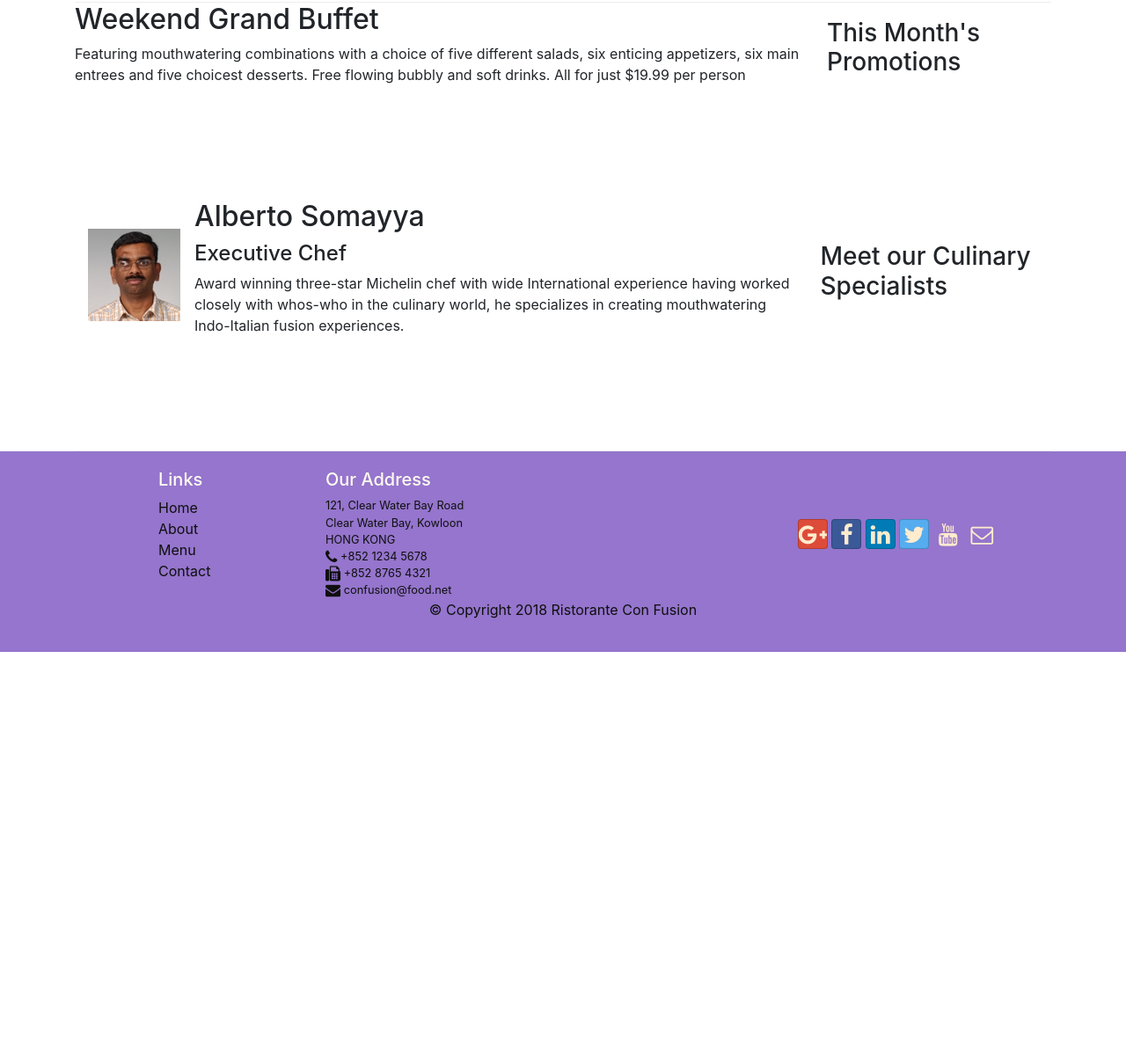
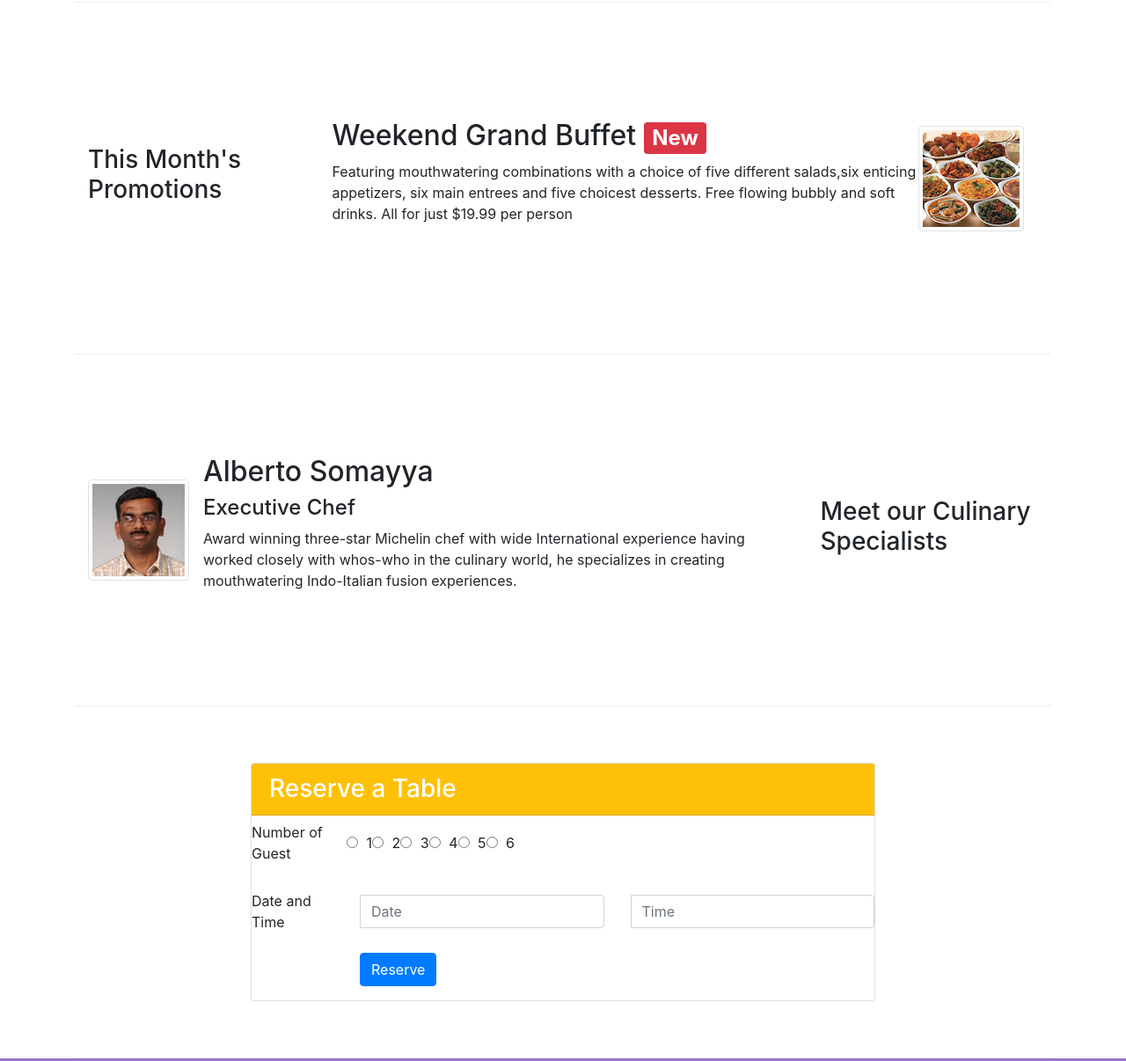
Before and after one commit to hossain-shahrier/Ristornate-con-fusion, a website: page index.html in a window 1280 px wide. Shown: the part 731-1937 px from the top of the page at 88% size. Before the commit the page ends 1472 px from the top, so only its background shows below. Drawn offline with nearby package versions, Linux system fonts and the light colour scheme.

Commit message:
second commit

```diff
--- a/index.html
+++ b/index.html
@@ -53,6 +53,9 @@
                 <div class="col-12 col-sm align-self-center">
                     <img src="img/logo.png" class="img-fluid">
                 </div>
+                <div class="col-12 col-sm align-self-center">
+                    <a class="btn btn-warning btn-block btn-sm" href="#reservetable" role="button">Reserve a Table</a>
+                </div>
             </div>
         </div>
     </header>
@@ -66,7 +69,7 @@
                 <div class="media">
                     <img class="d-flex mr-3 img-thumbnail align-self-center" src="img/uthappizza.png" alt="uthappizza">
                     <div class="media-body">
-                        <h2 class="">Uthappizza <span class="badge badge-danger">HOT</span> <span class="badge badge-pill badge-secondary">$4.99</span></h2>
+                        <h2 class="hidden-xs-down">Uthappizza <span class="badge badge-danger">HOT</span> <span class="badge badge-pill badge-secondary">$4.99</span></h2>
                          <p>A unique combination of Indian Uthappam (pancake) and Italian pizza, topped with Cerignola olives, ripe vine cherry tomatoes, Vidalia onion, Guntur chillies and Buffalo Paneer.</p>
                     </div>
                 </div>
@@ -75,13 +78,19 @@
         </div>
 
 
-        <div class="row row- align-items-center">
-            <div class="col-12 col-sm-4 order-sm-last col-md-3">
+        <div class="row row-content align-items-center">
+            <div class="col col-sm-4 order-sm-first col-md-3">
                 <h3>This Month's Promotions</h3>
             </div>
-            <div class="col col-sm order-sm-first col-md">
-                <h2>Weekend Grand Buffet</h2>
-                <p>Featuring mouthwatering combinations with a choice of five different salads, six enticing appetizers, six main entrees and five choicest desserts. Free flowing bubbly and soft drinks. All for just $19.99 per person </p>
+            <div class="col-12 col-sm order-sm-last col-md">
+                <div class="media">
+                    <div class="media-body">
+                        <h2 class="">Weekend Grand Buffet <span class="badge badge-danger">New</span></h2>
+                        <p class="hidden-xs-down">Featuring mouthwatering combinations with a choice of five different salads,six enticing appetizers, six main entrees and five choicest desserts.
+                         Free flowing bubbly and soft drinks. All for just $19.99 per person </p>
+                    </div>
+                    <img class="d-flex media-right mr-3 img-thumbnail align-self-center" src="img/buffet.png" alt="buffet">
+                </div>
             </div>
         </div>
 
@@ -91,16 +100,70 @@
             </div>
             <div class="col col-sm order-sm-first col-md">
                 <div class="media">
-                    <img class="d-flex mr-3 img-thumnail align-self-center" src="img/alberto.png" alt="alberto">
+                    <img class="d-flex mr-3 img-thumbnail align-self-center" src="img/alberto.png" alt="alberto">
                     <div class="media-body">
                         <h2 class="mt-0">Alberto Somayya</h2>
                         <h4>Executive Chef</h4>
-                        <p class="d-none d-sm-block">Award winning three-star Michelin chef with wide International experience having worked closely with whos-who in the culinary world, he specializes in creating mouthwatering Indo-Italian fusion experiences. </p>
+                        <p class="hidden-xs-down">Award winning three-star Michelin chef with wide International experience having worked closely with whos-who in the culinary world, he specializes in creating mouthwatering Indo-Italian fusion experiences. </p>
                     </div>
                 </div>
 
             </div>
         </div>
+        <div class="row row-content justify-content-center">
+            <div class="col col-sm-8 align-self-center">
+                <div class="card">
+                    <h3 class="card-header bg-warning text-white">Reserve a Table</h3>
+                    <div class="card-block">
+						<form id="reservetable">
+							<div class="form-group row align-items-center">
+								<label class="col-12 col-sm-2 col-form-label">Number of Guest</label>
+								<div class="form-check form-check-inline col-12 col-sm">
+									<label class="form-check-label">
+										<input type="radio" class="form-check-input" id="numberofguest1" name="numberofguest" value="1"> 1
+									</label>
+									<label class="form-check-label">
+										<input type="radio" class="form-check-input" id="numberofguest2" name="numberofguest" value="2"> 2
+									</label>
+									<label class="form-check-label">
+										<input type="radio" class="form-check-input" id="numberofguest3" name="numberofguest" value="2"> 3
+									</label>
+									<label class="form-check-label">
+										<input type="radio" class="form-check-input" id="numberofguest4" name="numberofguest" value="2"> 4
+									</label>
+									<label class="form-check-label">
+										<input type="radio" class="form-check-input" id="numberofguest5" name="numberofguest" value="2"> 5
+									</label>
+									<label class="form-check-label">
+										<input type="radio" class="form-check-input" id="numberofguest6" name="numberofguest" value="2"> 6
+									</label>
+								</div>
+							</div>
+							<div class="form-group row align-items-center">
+								<label class="col-12 col-sm-2 col-form-label">Date and Time</label>
+								<div class="col-12 col-sm-5">
+									<div class="input-group">
+										<i class="input-group-addon" ></i>
+										<input type="text" class="form-control" id="date" name="date" placeholder="Date">
+									</div>
+								</div>
+								<div class="col-12 col-sm-5">
+									<div class="input-group">
+										<i class="input-group-addon" aria-hidden="true"></i>
+										<input type="text" class="form-control" id="time" name="time" placeholder="Time">
+									</div>
+								</div>
+							</div>
+							<div class="form-group row">
+								<div class="offset-sm-2 col-md-10">
+									<button type="submit" class="btn btn-primary">Reserve</button>
+								</div>
+							</div>
+						</form>
+					</div>
+				</div>
+			</div>
+		</div>
     </div>
 
     <footer class="footer">
```
Also changed, not shown: 1 other file.
